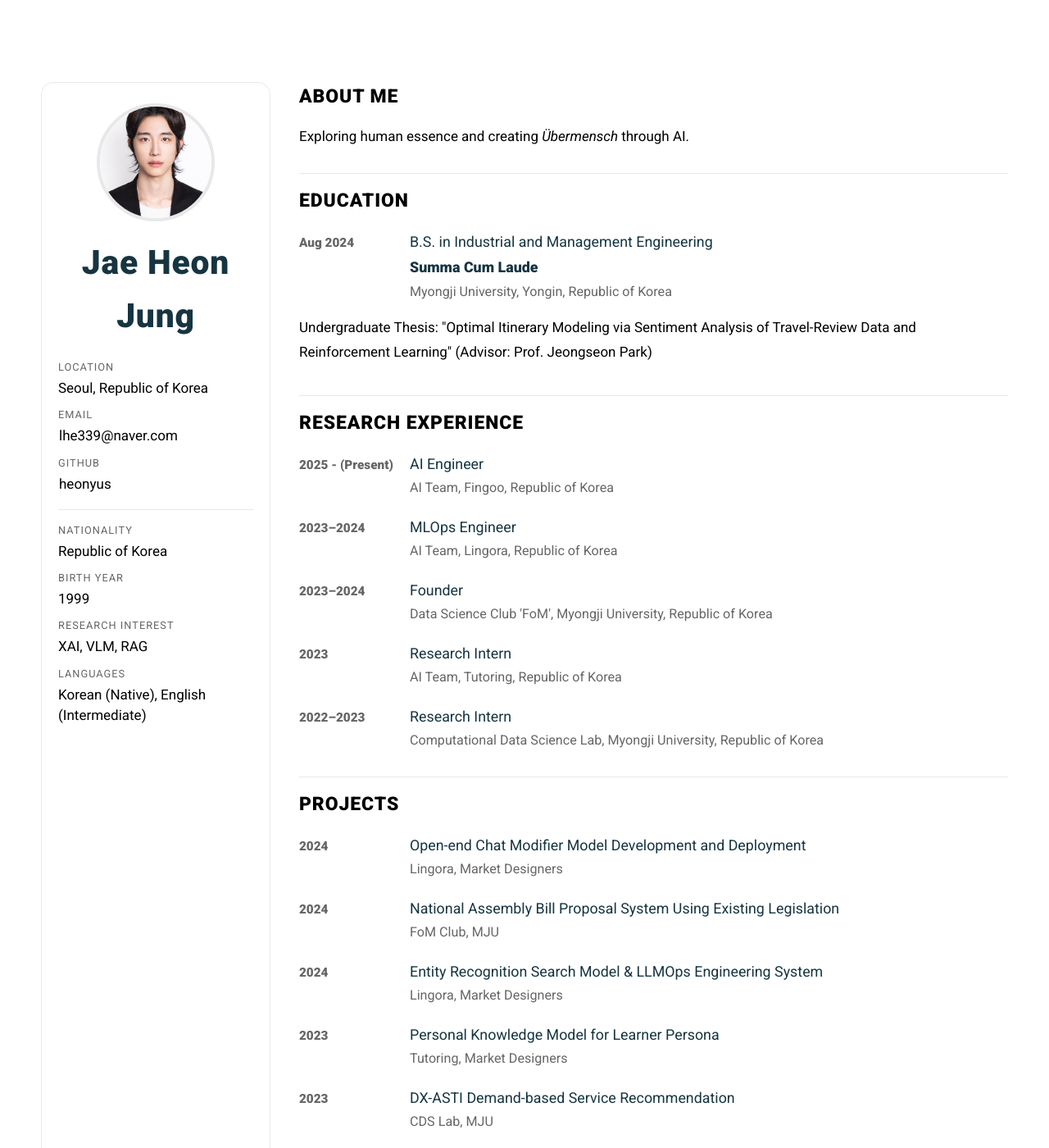
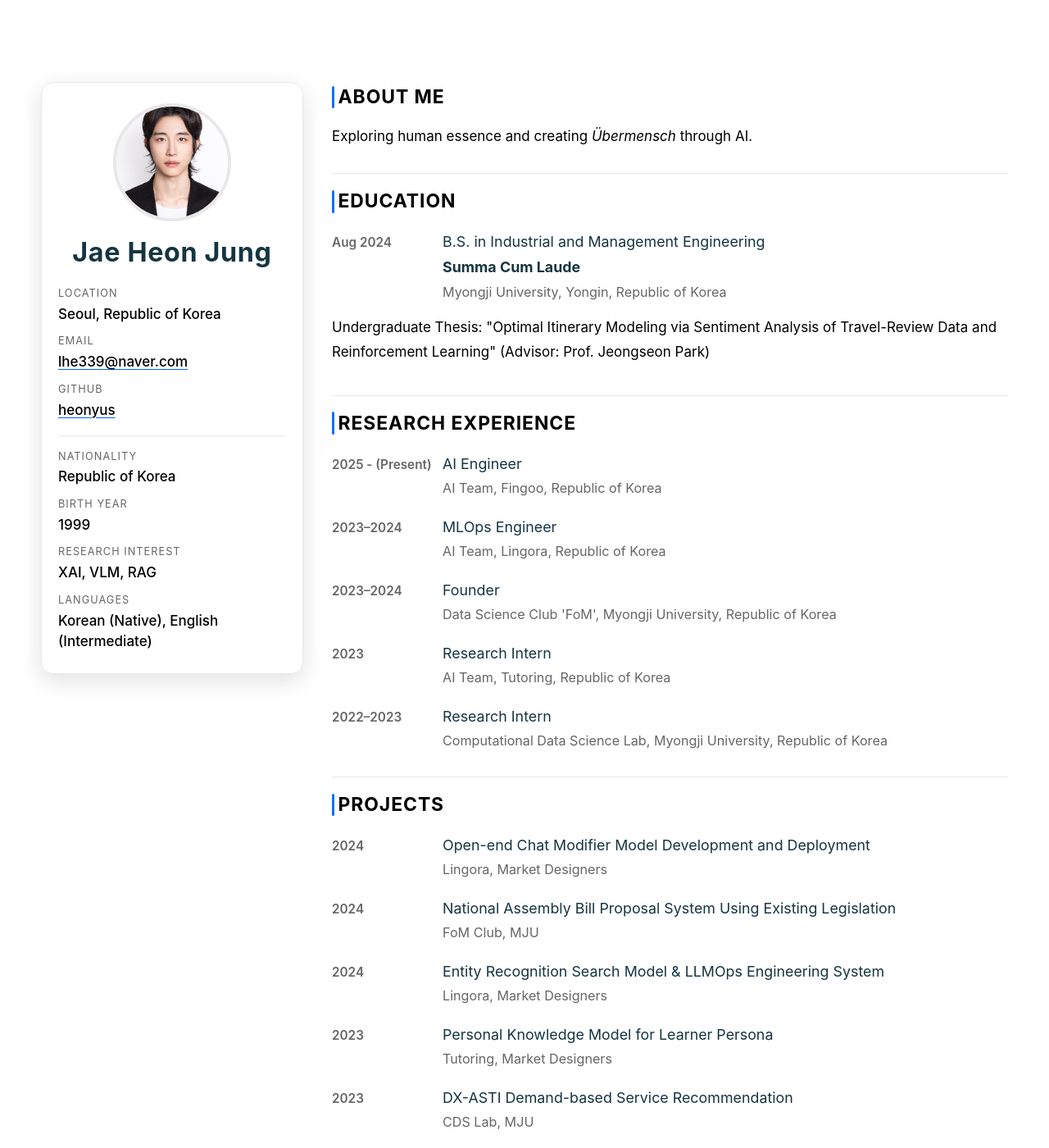
Before and after one commit to heonyus/heonyus.github.io, a Jekyll site: the page built from index.html, in a window 1280 px wide and 1400 px high. Shown: the whole window at 82% size. Built offline with Jekyll 4.4.1, drawn with Linux system fonts in a browser that asks for light colours; some web fonts are replaced; some of the changed text lies outside the part shown.

Commit message:
Update site styling and layout for improved readability and aesthetics
- Replaced font with Pretendard for enhanced clarity in text presentation.
- Adjusted resume layout with increased column widths and improved sidebar alignment.
- Added a footer to the default layout for better site structure and copyright information.
- Enhanced resume styling with new section titles and link styles for a more polished look.

```diff
--- a/_includes/head.html
+++ b/_includes/head.html
@@ -4,7 +4,11 @@
   <meta name="viewport" content="width=device-width, initial-scale=1">
   <title>{% if page.title %}{{ page.title }} - {% endif %}{{ site.title }}</title>
   <meta name="description" content="{% if page.excerpt %}{{ page.excerpt | strip_html | strip_newlines | truncate: 160 }}{% else %}{{ site.description }}{% endif %}">
-  <link href='https://fonts.googleapis.com/css?family=Roboto+Mono|Roboto:300,400,900,400italic' rel='stylesheet' type='text/css'>
+  <!-- Web fonts: Pretendard for KR/EN clean reading -->
+  <link rel="preconnect" href="https://cdn.jsdelivr.net">
+  <link href="https://cdn.jsdelivr.net/npm/pretendard@1.3.9/dist/web/static/pretendard.css" rel="stylesheet">
+  <!-- Optional mono for code when needed -->
+  <link href='https://fonts.googleapis.com/css?family=Roboto+Mono' rel='stylesheet' type='text/css'>
   <link rel="stylesheet" href="{{ "/css/main.css" | prepend: site.baseurl }}">
   <link rel="stylesheet" href="{{ "/assets/list-fix.css" | prepend: site.baseurl }}">
   <script defer src="{{ "/assets/theme.js" | prepend: site.baseurl }}"></script>
--- a/_layouts/default.html
+++ b/_layouts/default.html
@@ -5,6 +5,11 @@
     <main class="u-container">
       {{ content }}
     </main>
+    <footer class="site-footer">
+      <div class="u-container">
+        <p>© {{ 'now' | date: '%Y' }} heonyus. All rights reserved.</p>
+      </div>
+    </footer>
     {% if jekyll.environment == 'production' %}
     {% include analytics.html %}
     {% endif %}
--- a/_sass/components/_resume.scss
+++ b/_sass/components/_resume.scss
@@ -1,14 +1,17 @@
 .resume {
   display: grid;
-  grid-template-columns: minmax(220px, 280px) minmax(0, 1fr);
+  grid-template-columns: minmax(240px, 320px) minmax(0, 1fr);
   gap: 3.5rem;
   font-size: 1.7rem; // slight bump so resume doesn’t look mini on desktop
+  align-items: start; // prevent sidebar from stretching to full column height
 
   @media (max-width: 62rem) {
     grid-template-columns: 1fr;
   }
 
   &__sidebar {
+    align-self: start; // ensure sidebar height matches its content
+    height: auto;
     background: rgba(255, 255, 255, 0.66);
     border: 1px solid var(--border);
     border-radius: 1.5rem;
@@ -18,6 +21,7 @@
     gap: 1.75rem;
     position: sticky;
     top: 6rem;
+    box-shadow: 0 8px 28px rgba(0,0,0,0.12);
 
     @media (max-width: 62rem) {
       position: static;
@@ -25,6 +29,7 @@
 
     [data-theme='dark'] & {
       background: rgba(15, 20, 24, 0.66);
+      box-shadow: 0 8px 28px rgba(0,0,0,0.2);
     }
   }
 
@@ -45,10 +50,12 @@
     text-align: center;
 
     .resume__name {
-      font-size: 2.4em;
+      font-size: 1.9em;
+      line-height: 1.25;
       font-weight: 700;
       letter-spacing: 0.02em;
       margin-bottom: 0.25rem;
+      white-space: nowrap; /* prevent line break in name */
     }
 
     .resume__title {
@@ -110,6 +117,19 @@
     letter-spacing: 0.04em;
     text-transform: uppercase;
     color: var(--text);
+    position: relative;
+    padding-left: 0.75rem;
+  }
+  &__section-title::before {
+    content: "";
+    position: absolute;
+    left: 0;
+    top: 0.2em;
+    bottom: 0.2em;
+    width: 3px;
+    background: var(--accent);
+    border-radius: 2px;
+    opacity: 0.95;
   }
 
   /* Subtle separators between major sections */
@@ -180,6 +200,18 @@
     color: var(--text);
   }
 
+  /* Links inside resume: simpler underline style (override global hover-fill) */
+  a {
+    position: static;
+    padding: 0;
+    text-decoration: underline;
+    text-underline-offset: 3px;
+    text-decoration-thickness: 1px;
+    text-decoration-color: var(--link);
+  }
+  a::after { content: none; }
+  a:hover { opacity: 0.85; }
+
   &__list {
     list-style: none;
     margin: 0;
--- a/_sass/helpers/_mixins.scss
+++ b/_sass/helpers/_mixins.scss
@@ -16,7 +16,9 @@
 
 // Font families
 @mixin ff--sans-serif($font-weight: normal) {
-    font-family: 'Roboto', 'Helvetica Neue', Helvetica, sans-serif;
+    font-family: 'Pretendard', -apple-system, BlinkMacSystemFont, 'Segoe UI',
+      Roboto, 'Apple SD Gothic Neo', 'Noto Sans KR', 'Malgun Gothic',
+      'Helvetica Neue', Arial, sans-serif;
     font-weight: $font-weight;
 }
 
--- a/_sass/helpers/_variables.scss
+++ b/_sass/helpers/_variables.scss
@@ -28,6 +28,7 @@ $m-border: 1px solid $c-base__2;
   --muted: #666666;
   --border: #e8e8e8;
   --link: #0067FB;
+  --accent: #0067FB;
   /* Tag tokens (light) */
   --tag-bg: #eef6ff;
   --tag-text: #0b66c3;
@@ -54,6 +55,7 @@ $m-border: 1px solid $c-base__2;
   --muted: #8b949e;
   --border: #2d3640;
   --link: #58a6ff;
+  --accent: #58a6ff;
   /* Tag tokens (dark) */
   --tag-bg: rgba(56, 139, 253, 0.08);
   --tag-text: #58a6ff;
--- a/_sass/utilities/_layout.scss
+++ b/_sass/utilities/_layout.scss
@@ -9,6 +9,7 @@
     padding-top: 10rem; // 100px
     padding-right: 1rem; // 10px
     padding-left: 1rem; // 10px
+    padding-bottom: 3.5rem; // modest bottom space, less empty area
 }
 
 /* Global theme application */
@@ -56,3 +57,18 @@ hr, .pagenav, .wrapper, .c-archives__item, .c-toc__nav {
   .u-container { max-width: none; padding-top: 0; }
   .c-header__top, .theme-toggle { display: none !important; }
 }
+
+/* Site footer */
+.site-footer {
+  border-top: 1px solid var(--border);
+  color: var(--muted);
+  font-size: 1.4rem;
+  padding: 1.2rem 1rem; /* symmetric, compact */
+  text-align: center;
+}
+
+/* Remove the large top/bottom padding from the inner container used in footer */
+.site-footer .u-container {
+  padding-top: 0;
+  padding-bottom: 0;
+}
```
